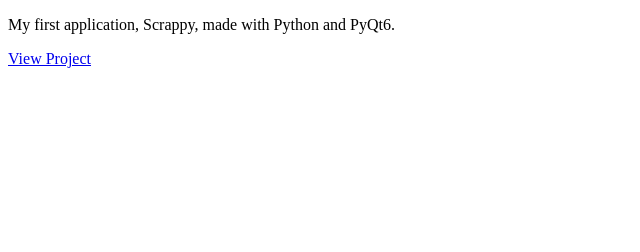
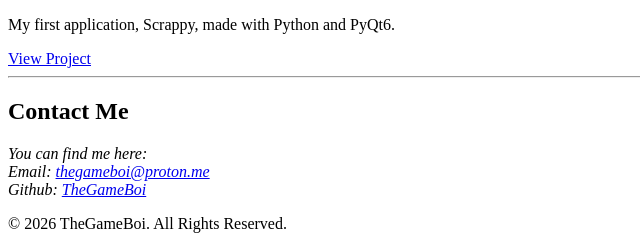
Before and after one commit to TheGameBoi/Portfolio-Website, a Django app: template Portfolio_Website/templates/index.html in a window 1280 px wide. Shown: the part 548-800 px from the top of the page, without its empty margins (0-640 px from the left). Run offline with Django 5.2, Linux system fonts and the light colour scheme; the template is opened without the code that fills it, so the values that code supplies are empty.

Commit message:
Added a contact section with a footer.

```diff
--- a/Portfolio_Website/templates/index.html
+++ b/Portfolio_Website/templates/index.html
@@ -22,4 +22,20 @@
         <a href="https://github.com/TheGameBoi/Scrappy" target="_blank">View Project</a>
     </article>
 </section>
+
+<hr>
+
+<footer>
+    <section id="contact">
+        <h2>Contact Me</h2>
+        <address>
+            You can find me here:
+            <br>
+            Email: <a href="mailto:thegameboi@proton.me" target="_blank">thegameboi@proton.me</a>
+            <br>
+            Github: <a href="https://github.com/TheGameBoi" target="_blank">TheGameBoi</a>
+        </address>
+    </section>
+    <p>&copy; 2026 TheGameBoi. All Rights Reserved.</p>
+</footer>
 {% endblock %}
```
